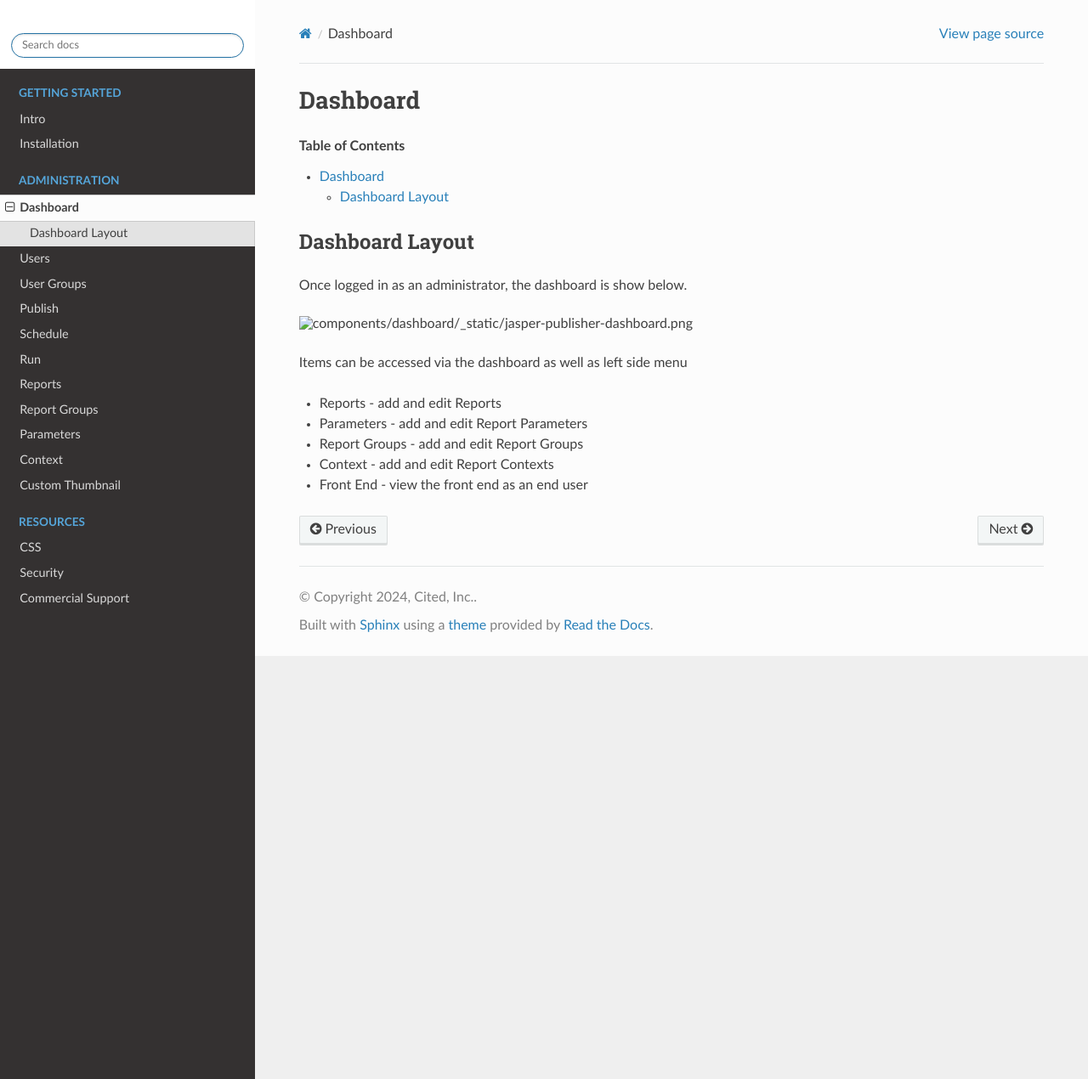
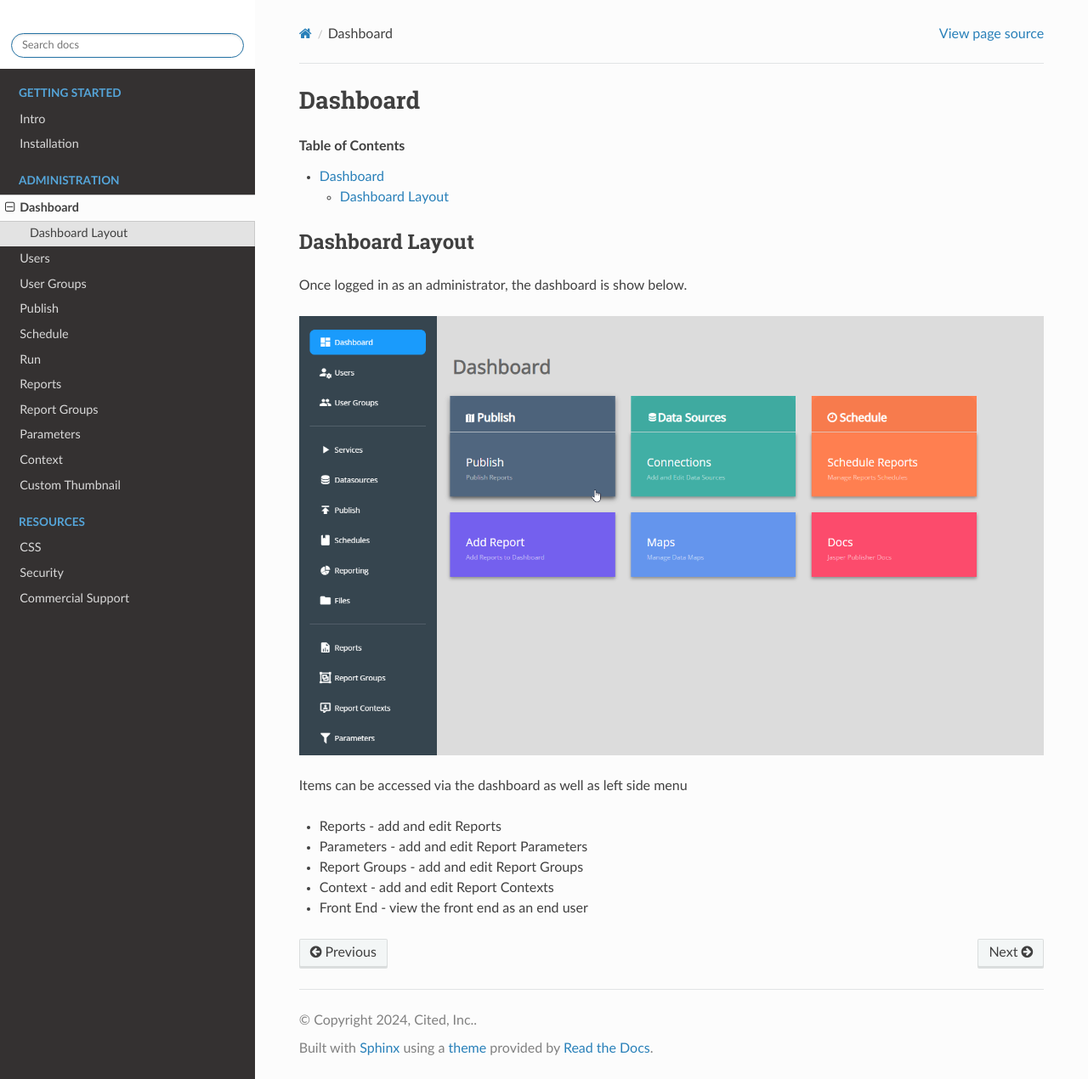
Before and after one commit to AcuGIS/jasper-report-publisher, a Sphinx documentation site: the page built from docs/components/dashboard/index.rst, in a window 1280 px wide and 1270 px high. Shown: the whole window at 85% size. Built offline with Sphinx 7.4.7 and the Read the Docs theme 2.0.0, drawn with Linux system fonts in a browser that asks for light colours; pages that are not in the unit, such as notebooks, are missing from menus.

Commit message:
Update index.rst

```diff
--- a/docs/components/dashboard/index.rst
+++ b/docs/components/dashboard/index.rst
@@ -16,7 +16,7 @@ Dashboard Layout
 
 Once logged in as an administrator, the dashboard is show below.
 
-.. image:: _static/jasper-publisher-dashboard.png
+.. image:: ../../_static/jasper-publisher-dashboard.png
 
 Items can be accessed via the dashboard as well as left side menu
 
```
